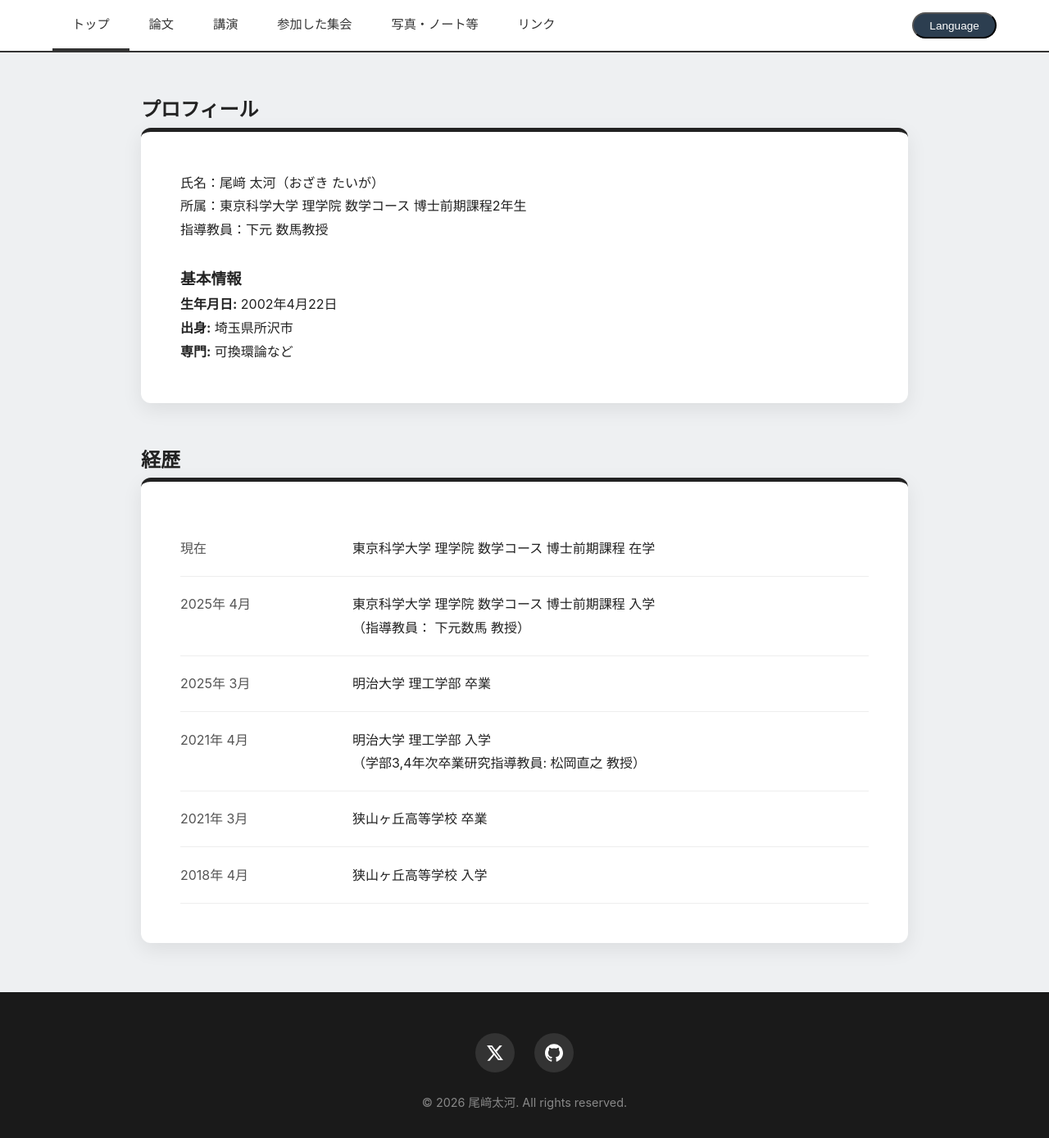
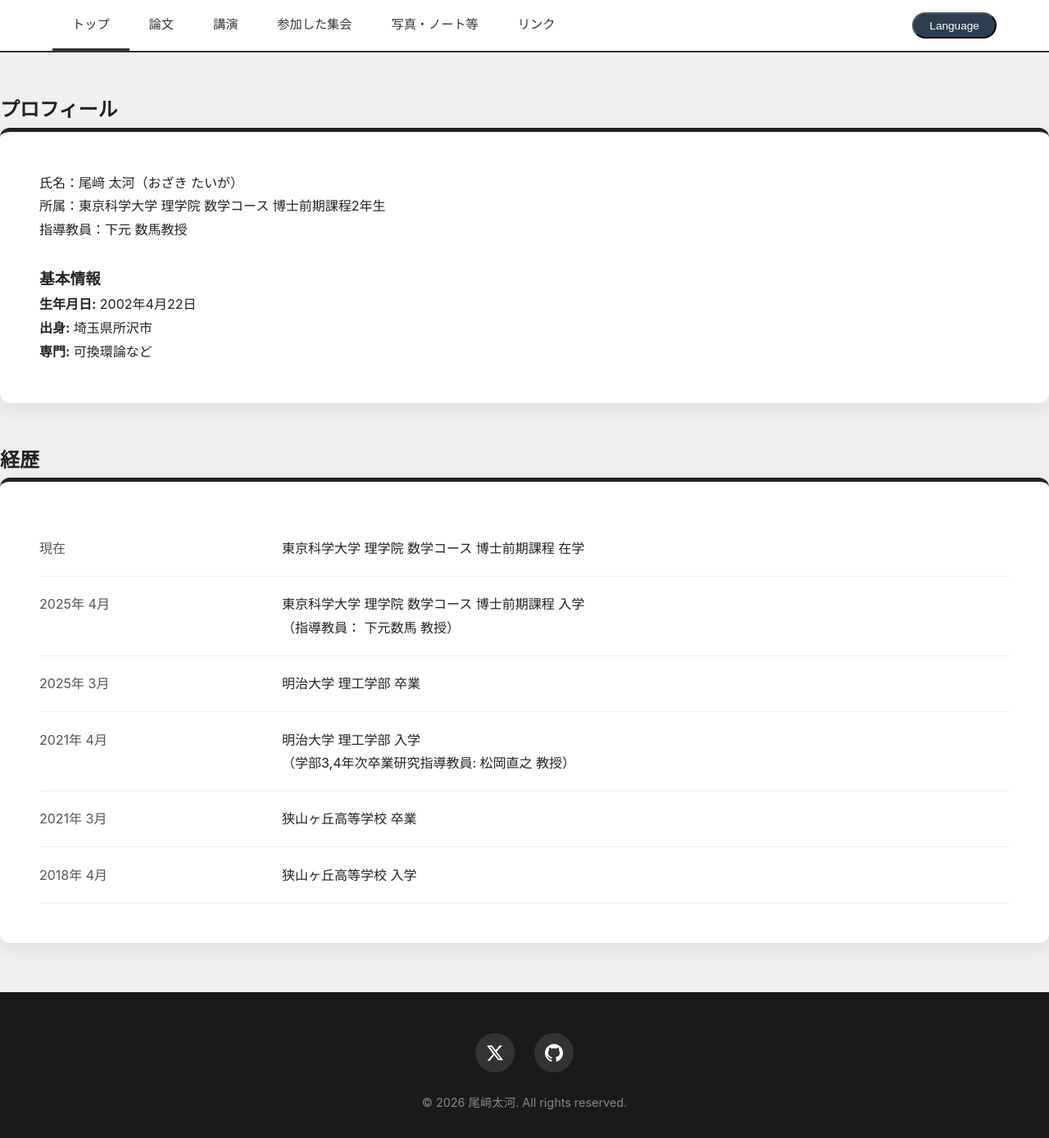
Before and after one commit to Varphiaaa/my-website_new, a Jekyll site: the page built from index.html, in a window 1280 px wide. Shown: the part 350-1739 px from the top of the page at 82% size. Built offline with Jekyll 4.4.1, drawn with Linux system fonts in a browser that asks for light colours.

Commit message:
Update style.css

```diff
--- a/assets/css/style.css
+++ b/assets/css/style.css
@@ -58,7 +58,10 @@ body {
 .lang-dropdown a:hover { background-color: #f0f0f0; border-radius: 8px; }
 
 /* コンテンツ */
-main { max-width: 1000px; margin: 3rem auto; padding: 0 2rem; }
+/* main { max-width: 1000px; margin: 3rem auto; padding: 0 2rem; } */
+
+/* コンテンツ */
+main { max-width: 100%; margin: 3rem auto; padding: 0; }
 
 /* =========================================
    修正2：経歴や自己紹介の「箱」のデザイン
```
